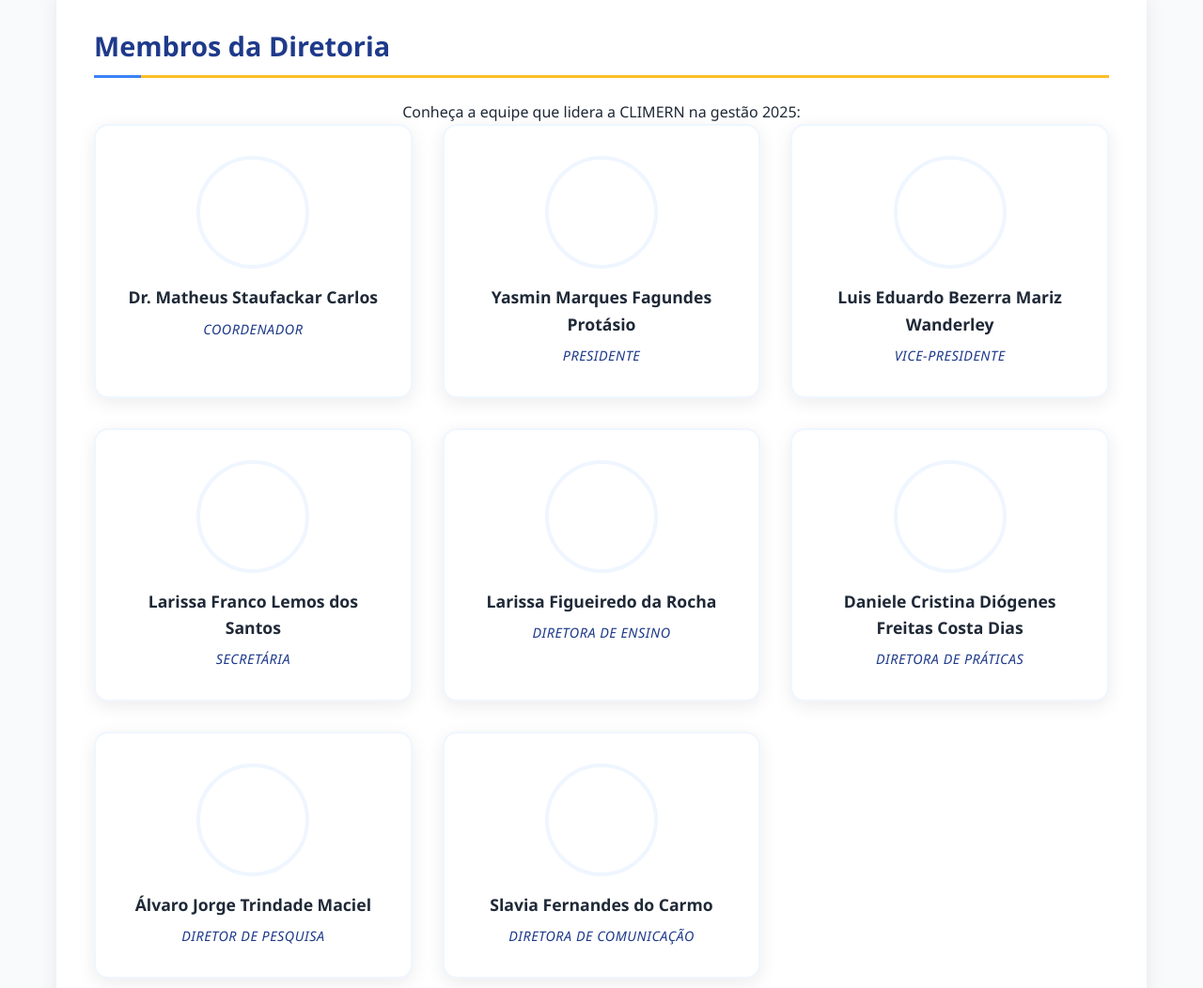
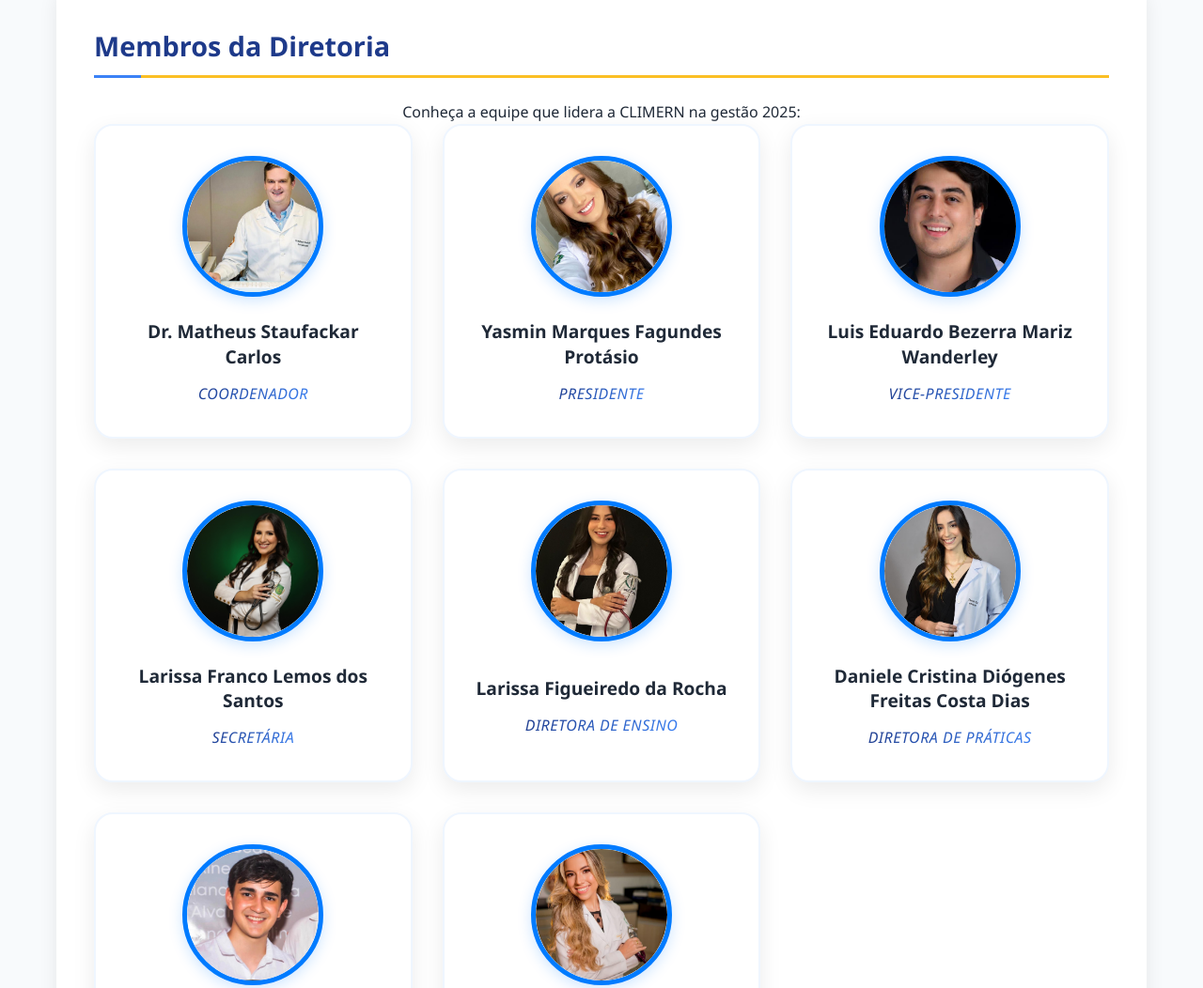
Before and after one commit to Natanlimap/med_congresso, a plain HTML site: page sobre-a-climern.html in a window 1280 px wide. Shown: the part 1220-2272 px from the top of the page at 94% size. Drawn offline with Linux system fonts and the light colour scheme.

Commit message:
Adicionar novas imagens de diretores e atualizar referências no HTML; remover arquivos não utilizados

```diff
--- a/sobre-a-climern.html
+++ b/sobre-a-climern.html
@@ -102,8 +102,7 @@
                 <div class="directors-grid">
                     <div class="director-card">
                         <div class="director-photo">
-                            <img src="assets/Cordenador - Matheus Staufackar Carlos.jpeg"
-                                alt="Dr. Matheus Staufackar Carlos" loading="lazy">
+                            <img src="assets/coordenador.jpg" alt="Dr. Matheus Staufackar Carlos" loading="lazy">
                         </div>
                         <div class="director-info">
                             <h3>Dr. Matheus Staufackar Carlos</h3>
@@ -113,8 +112,7 @@
 
                     <div class="director-card">
                         <div class="director-photo">
-                            <img src="assets/Presidente - Yasmin Marques Fagundes Protásio.jpeg"
-                                alt="Yasmin Marques Fagundes Protásio" loading="lazy">
+                            <img src="assets/presidente.jpg" alt="Yasmin Marques Fagundes Protásio" loading="lazy">
                         </div>
                         <div class="director-info">
                             <h3>Yasmin Marques Fagundes Protásio</h3>
@@ -124,7 +122,7 @@
 
                     <div class="director-card">
                         <div class="director-photo">
-                            <img src="assets/Vice-presidente - Luis Eduardo Bezerra Mariz Wanderley.jpeg"
+                            <img id="luis-foto" src=" assets/vice-presidente.jpg"
                                 alt="Luis Eduardo Bezerra Mariz Wanderley" loading="lazy">
                         </div>
                         <div class="director-info">
@@ -135,8 +133,7 @@
 
                     <div class="director-card">
                         <div class="director-photo">
-                            <img src="assets/Secretária - Larissa Franco Lemos dos Santos.jpeg"
-                                alt="Larissa Franco Lemos dos Santos" loading="lazy">
+                            <img src="assets/secretaria.jpg" alt="Larissa Franco Lemos dos Santos" loading="lazy">
                         </div>
                         <div class="director-info">
                             <h3>Larissa Franco Lemos dos Santos</h3>
@@ -146,8 +143,7 @@
 
                     <div class="director-card">
                         <div class="director-photo">
-                            <img src="assets/Diretora de Ensino - Larissa Figueiredo da Rocha.jpeg"
-                                alt="Larissa Figueiredo da Rocha" loading="lazy">
+                            <img src="assets/diretora-ensino.jpg" alt="Larissa Figueiredo da Rocha" loading="lazy">
                         </div>
                         <div class="director-info">
                             <h3>Larissa Figueiredo da Rocha</h3>
@@ -157,8 +153,8 @@
 
                     <div class="director-card">
                         <div class="director-photo">
-                            <img src="assets/Diretora de Práticas - Daniele Cristina Diógenes Freitas Costa Dias.jpeg"
-                                alt="Daniele Cristina Diógenes Freitas Costa Dias" loading="lazy">
+                            <img src="assets/diretora-praticas.jpg" alt="Daniele Cristina Diógenes Freitas Costa Dias"
+                                loading="lazy">
                         </div>
                         <div class="director-info">
                             <h3>Daniele Cristina Diógenes Freitas Costa Dias</h3>
@@ -168,8 +164,7 @@
 
                     <div class="director-card">
                         <div class="director-photo">
-                            <img src="assets/Diretor de Pesquisa - Álvaro Jorge Trindade Maciel.jpeg"
-                                alt="Álvaro Jorge Trindade Maciel" loading="lazy">
+                            <img src="assets/diretor-pesquisa.jpg" alt="Álvaro Jorge Trindade Maciel" loading="lazy">
                         </div>
                         <div class="director-info">
                             <h3>Álvaro Jorge Trindade Maciel</h3>
@@ -179,8 +174,7 @@
 
                     <div class="director-card">
                         <div class="director-photo">
-                            <img src="assets/Diretora de Comunicação - Slavia Fernandes do Carmo.jpeg"
-                                alt="Slavia Fernandes do Carmo" loading="lazy">
+                            <img src="assets/diretora-comunicacao.jpg" alt="Slavia Fernandes do Carmo" loading="lazy">
                         </div>
                         <div class="director-info">
                             <h3>Slavia Fernandes do Carmo</h3>
--- a/style.css
+++ b/style.css
@@ -1314,67 +1314,101 @@
 /* Membros da Diretoria */
 .directors-grid {
     display: grid;
-    grid-template-columns: repeat(auto-fit, minmax(280px, 1fr));
+    grid-template-columns: repeat(auto-fit, minmax(300px, 1fr));
     gap: 2rem;
     margin-bottom: 2rem;
+    justify-content: center;
 }
 
 .director-card {
     background: var(--white);
     padding: 2rem;
-    border-radius: 15px;
-    box-shadow: 0 5px 20px rgba(0,0,0,0.08);
+    border-radius: 20px;
+    box-shadow: 0 8px 25px rgba(0,0,0,0.08);
     border: 2px solid var(--light-blue);
     transition: all 0.3s ease;
     text-align: center;
     display: flex;
     flex-direction: column;
     align-items: center;
+    justify-content: flex-start;
+    min-height: 280px;
 }
 
 .director-card:hover {
-    transform: translateY(-5px);
-    box-shadow: 0 10px 30px rgba(0,0,0,0.12);
+    transform: translateY(-8px);
+    box-shadow: 0 15px 35px rgba(0,0,0,0.15);
     border-color: var(--secondary-color);
 }
 
+/* Estilos específicos para fotos dos diretores */
 .director-photo {
-    width: 120px;
-    height: 120px;
+    width: 150px;
+    height: 150px;
     border-radius: 50%;
     overflow: hidden;
-    margin-bottom: 1rem;
-    border: 4px solid var(--light-blue);
+    margin: 0 auto 1.5rem auto;
+    border: 5px solid #007bff;
+    background: #fff;
+    display: flex;
+    align-items: center;
+    justify-content: center;
+    box-shadow: 0 4px 15px rgba(0,123,255,0.2);
     transition: all 0.3s ease;
 }
 
+#luis-foto{
+
+    object-fit: contain;
+    width: 240px;
+    height: 300px;
+    margin-top: 100px;
+    margin-left: 20px;
+
+}
 .director-card:hover .director-photo {
+    transform: scale(1.05);
     border-color: var(--secondary-color);
-    transform: scale(1.05);
+    box-shadow: 0 6px 20px rgba(0,123,255,0.3);
 }
 
 .director-photo img {
     width: 100%;
     height: 100%;
+    border-radius: 50%;
     object-fit: cover;
     object-position: center;
+    display: block;
+}
+
+.director-info {
+    flex-grow: 1;
+    display: flex;
+    flex-direction: column;
+    justify-content: center;
+    align-items: center;
 }
 
 .director-info h3 {
-    font-size: 1.1rem;
+    font-size: 1.2rem;
     font-weight: 600;
     color: var(--text-dark);
-    margin-bottom: 0.5rem;
+    margin-bottom: 0.8rem;
     text-align: center;
+    line-height: 1.4;
 }
 
 .director-role {
     color: var(--primary-color);
     font-style: italic;
     font-weight: 500;
-    font-size: 0.9rem;
+    font-size: 1rem;
     text-transform: uppercase;
     letter-spacing: 0.5px;
+    background: linear-gradient(135deg, var(--primary-color), var(--secondary-color));
+    -webkit-background-clip: text;
+    -webkit-text-fill-color: transparent;
+    background-clip: text;
 }
 
 .directors-link {
@@ -3114,7 +3148,7 @@
 
 /* Lazy loading support */
 img[loading="lazy"] {
-    opacity: 0;
+    opacity: 1;
     transition: opacity 0.3s;
 }
 
```
Also changed, not shown: assets/coordenador.jpg (renamed from assets/Cordenador - Matheus Staufackar Carlos.jpeg), assets/diretor-pesquisa.jpg (renamed from assets/Diretor de Pesquisa - Álvaro Jorge Trindade Maciel.jpeg), assets/diretora-comunicacao.jpg (renamed from assets/Diretora de Comunicação - Slavia Fernandes do Carmo.jpeg), assets/diretora-ensino.jpg (renamed from assets/Diretora de Ensino - Larissa Figueiredo da Rocha.jpeg), assets/diretora-praticas.jpg (renamed from assets/Diretora de Práticas - Daniele Cristina Diógenes Freitas Costa Dias.jpeg), assets/presidente.jpg (renamed from assets/Presidente - Yasmin Marques Fagundes Protásio.jpeg), assets/secretaria.jpg (renamed from assets/Secretária - Larissa Franco Lemos dos Santos.jpeg), assets/vice-presidente.jpg (renamed from assets/Vice-presidente - Luis Eduardo Bezerra Mariz Wanderley.jpeg), contato.html (deleted), index_novo.html (deleted), inscricoes.html (deleted), localizacao.html (deleted), membros-da-diretoria.html (deleted), programacao.html (deleted), 2 more files.
